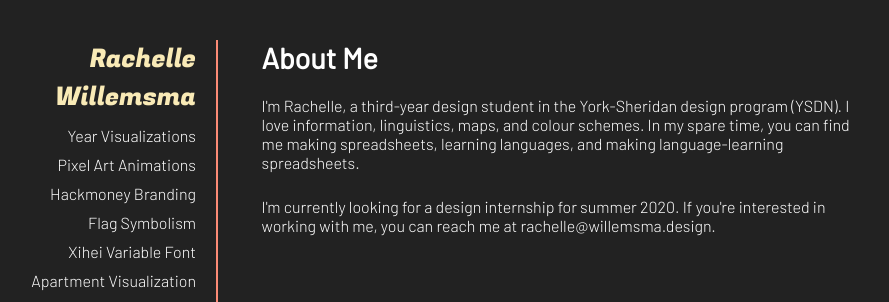
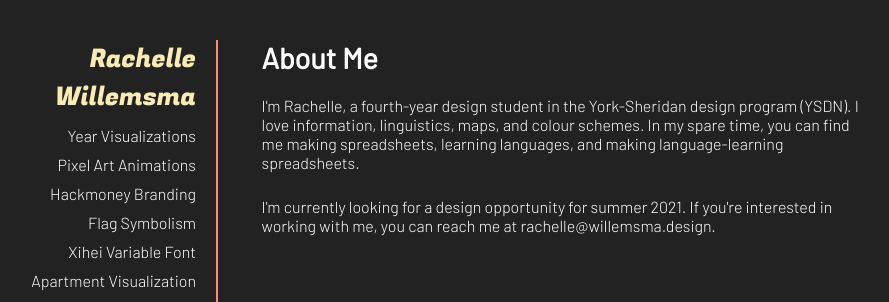
Before and after one commit to rachellewillemsma/rachellewillemsma.github.io, a Jekyll site: the page built from about.md, in a window 1280 px wide. Shown: the top 302 px of the page, without its empty margins (136-1025 px from the left). Built offline with Jekyll 4.4.1, drawn with Linux system fonts in a browser that asks for light colours.

Commit message:
update to about page

```diff
--- a/_layouts/about.html
+++ b/_layouts/about.html
@@ -37,8 +37,8 @@
 
         <div class="work">
             <div class="project-header">About Me</div>
-            <h4 class="project-description">I'm Rachelle, a third-year design student in the York-Sheridan design program (YSDN). I love information, linguistics, maps, and colour schemes. In my spare time, you can find me making spreadsheets, learning languages, and making language-learning spreadsheets.</h4>
-            <h4 class="project-description">I'm currently looking for a design internship for summer 2020. If you're interested in working with me, you can reach me at <span class="email-link">
+            <h4 class="project-description">I'm Rachelle, a fourth-year design student in the York-Sheridan design program (YSDN). I love information, linguistics, maps, and colour schemes. In my spare time, you can find me making spreadsheets, learning languages, and making language-learning spreadsheets.</h4>
+            <h4 class="project-description">I'm currently looking for a design opportunity for summer 2021. If you're interested in working with me, you can reach me at <span class="email-link">
                 <script type="text/javascript">
                     emailE='willemsma.design'
                     emailE=('rachelle' + '@' + emailE)
```
